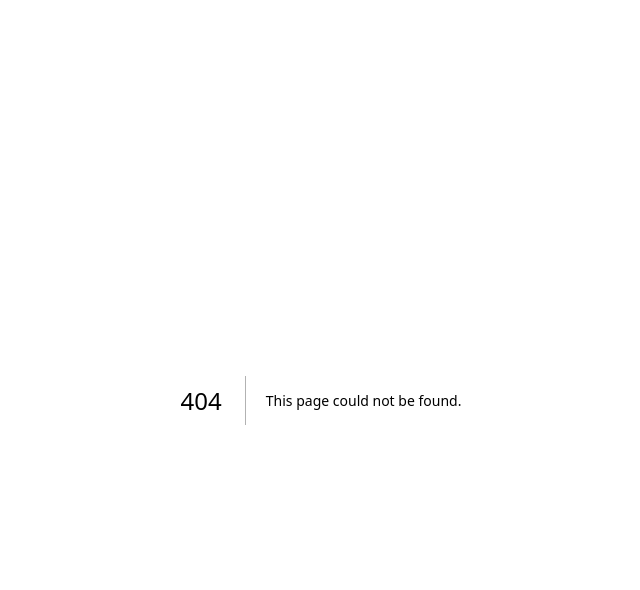
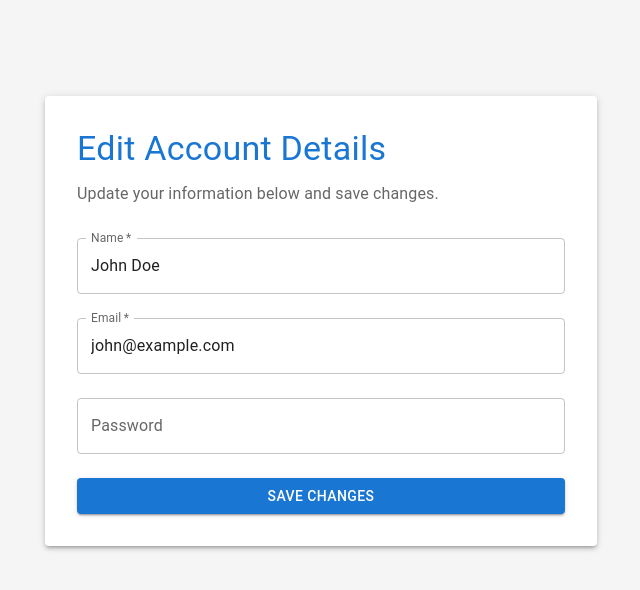
Before and after one commit to Abrav74/run-it-web, a Next.js app in the folder client/: page /edit-account in a window 1280 px wide. Before the commit this address had no page. Shown: the top 590 px of the page, without its empty margins (319-959 px from the left). Built offline with nearby package versions, Linux system fonts and the light colour scheme.

Commit message:
added the edit account page

```diff
--- /dev/null
+++ b/client/src/app/edit-account/page.tsx
@@ -0,0 +1,27 @@
+"use client";
+import { Box, Container, Typography, Paper, TextField, Button } from "@mui/material";
+
+export default function EditAccount() {
+  return (
+    <Box sx={{ minHeight: "100vh", bgcolor: "#f5f5f5", pt: 8 }}>
+      <Container maxWidth="sm">
+        <Paper elevation={3} sx={{ p: 4, mt: 4 }}>
+          <Typography variant="h4" component="h1" gutterBottom color="primary">
+            Edit Account Details
+          </Typography>
+          <Typography variant="body1" color="text.secondary" gutterBottom>
+            Update your information below and save changes.
+          </Typography>
+          <Box component="form" sx={{ mt: 2 }}>
+            <TextField fullWidth label="Name" margin="normal" defaultValue="John Doe" required />
+            <TextField fullWidth label="Email" type="email" margin="normal" defaultValue="john@example.com" required />
+            <TextField fullWidth label="Password" type="password" margin="normal" />
+            <Button variant="contained" color="primary" fullWidth sx={{ mt: 2 }}>
+              Save Changes
+            </Button>
+          </Box>
+        </Paper>
+      </Container>
+    </Box>
+  );
+}
```
